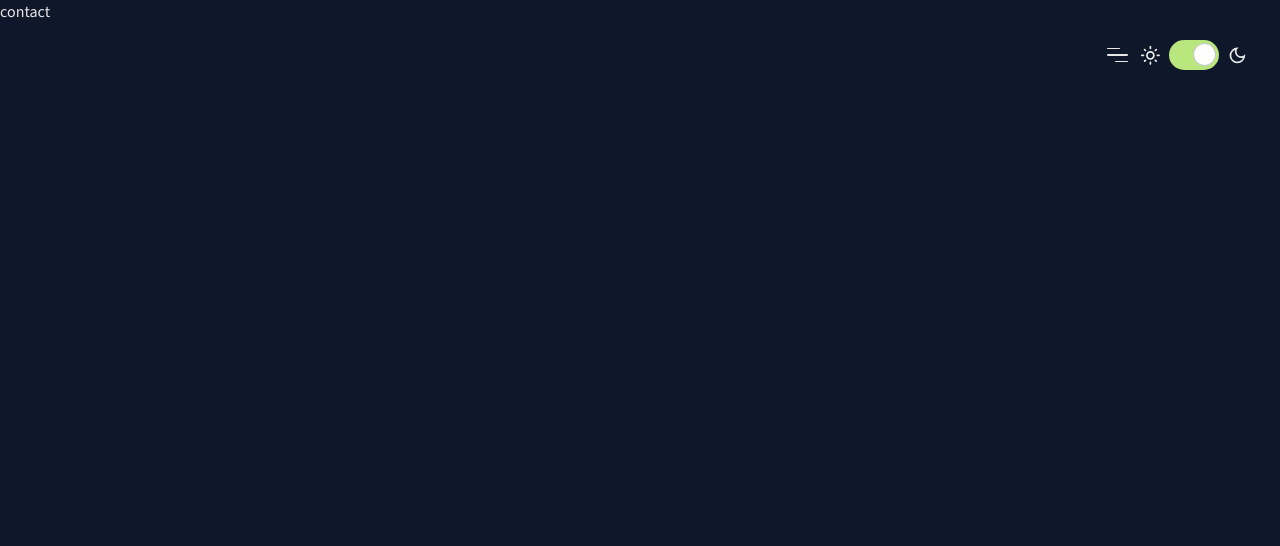
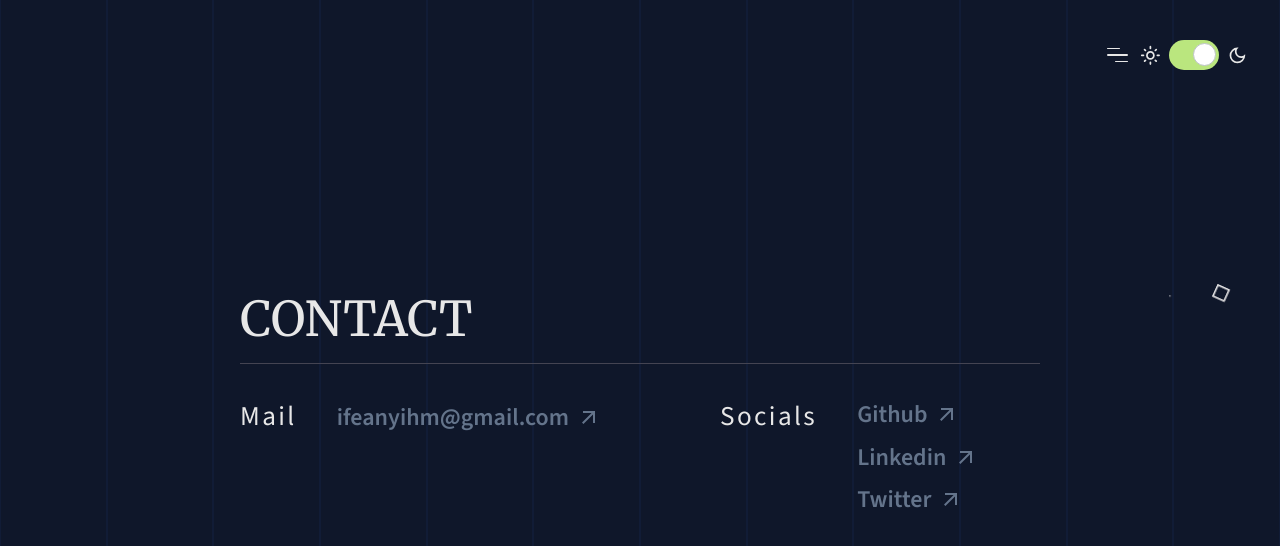
Before and after one commit to ifeanyiHM/ifeanyiiheme, a Next.js app: page /contact in a window 1280 px wide. Shown: the top 546 px of the page. Built offline with nearby package versions, Linux system fonts and the light colour scheme.

Commit message:
my portfolio

```diff
--- /dev/null
+++ b/app/Components/AnimatedBackgroundBox.tsx
@@ -0,0 +1,13 @@
+function AnimatedBackgroundBox() {
+  return (
+    <>
+      {Array(6)
+        .fill(null)
+        .map((_, index) => (
+          <div key={index} className="box w-[0.625rem] h-[0.625rem]"></div>
+        ))}
+    </>
+  );
+}
+
+export default AnimatedBackgroundBox;
--- a/app/Components/MenuPage.tsx
+++ b/app/Components/MenuPage.tsx
@@ -6,6 +6,7 @@ import { usePathname } from "next/navigation";
 import usePortfolio from "../_context/usePortfolio";
 import { socialLinks, socials } from "../Data/PortfolioProps";
 import CrossGridBackground from "./CrossGridBackground";
+import AnimatedBackgroundBox from "./AnimatedBackgroundBox";
 
 function MenuPage() {
   const { lightMode, isMenuOpen, setIsMenuOpen } = usePortfolio();
@@ -62,7 +63,7 @@ function MenuPage() {
             <div className="hidden lg:block lg:mr-auto">
               <h1
                 className={`${
-                  lightMode ? "text-[#bae67e]" : "text-[#fff]"
+                  lightMode ? "text-[#007bff]" : "text-[#fff]"
                 } text-[0.8rem] uppercase`}
               >
                 socials
@@ -72,7 +73,7 @@ function MenuPage() {
                   <li
                     key={index}
                     className={`
-                    ${lightMode ? "hover:text-[#bae67e]" : "hover:text-[#fff]"}
+                    ${lightMode ? "hover:text-[#007bff]" : "hover:text-[#fff]"}
                     transform transition-transform duration-300 ease-in-out
                     ${isMenuOpen ? `${link.delay} scale-y-[1]` : "scale-y-0"}
                   `}
@@ -97,11 +98,11 @@ function MenuPage() {
                   ${
                     isActive
                       ? lightMode
-                        ? "text-[#bae67e]"
+                        ? "text-[#007bff]"
                         : "text-[#fff]"
                       : "text-[#64748b]"
                   }
-                  ${lightMode ? "hover:text-[#bae67e]" : "hover:text-[#fff]"}
+                  ${lightMode ? "hover:text-[#007bff]" : "hover:text-[#fff]"}
                   group flex gap-[0.5rem] items-center
                   transition-[transform] duration-300 ease-in-out lg:mr-auto
                   ${isMenuOpen ? `${link.delay} scale-y-[1]` : "scale-y-0"}
@@ -111,12 +112,12 @@ function MenuPage() {
                     className={`
                     ${
                       isActive
-                        ? `w-[4rem] ${lightMode ? "bg-[#bae67e]" : "bg-[#fff]"}`
+                        ? `w-[4rem] ${lightMode ? "bg-[#007bff]" : "bg-[#fff]"}`
                         : "bg-[#64748b] w-[2.5rem]"
                     }
                     ${
                       lightMode
-                        ? "group-hover:bg-[#bae67e]"
+                        ? "group-hover:bg-[#007bff]"
                         : "group-hover:bg-[#fff]"
                     }
 
@@ -137,7 +138,7 @@ function MenuPage() {
             <li
               key={index}
               className={`${
-                lightMode ? "hover:text-[#bae67e]" : "hover:text-[#fff]"
+                lightMode ? "hover:text-[#007bff]" : "hover:text-[#fff]"
               }  hover:scale-[1.2] transition-all duration-300 ease-in-out`}
             >
               <Link href={link.href} target={link.target}>
@@ -147,11 +148,7 @@ function MenuPage() {
           ))}
         </ul>
 
-        {Array(6)
-          .fill(null)
-          .map((_, index) => (
-            <div key={index} className="box w-[0.625rem] h-[0.625rem]"></div>
-          ))}
+        <AnimatedBackgroundBox />
       </div>
     </div>
   );
--- /dev/null
+++ b/app/Components/SocialLink.tsx
@@ -0,0 +1,37 @@
+import Link from "next/link";
+import { MdArrowOutward } from "react-icons/md";
+import usePortfolio from "../_context/usePortfolio";
+
+interface AboutProps {
+  href: string;
+  title: string;
+  classProp?: string;
+}
+
+function SocialLink({ href, title, classProp }: AboutProps) {
+  const { lightMode } = usePortfolio();
+
+  return (
+    <div
+      className={`${
+        lightMode
+          ? "hover:text-[#007bff] text-[#444452]"
+          : "hover:text-[#fff] text-[#64748b]"
+      } group inline-flex gap-[0.5rem] items-center transition-all duration-200 ease-in-out mr-0`}
+    >
+      <Link
+        className={`${classProp} block font-semibold `}
+        href={href}
+        target="_blank"
+        rel="noopener noreferrer"
+      >
+        {title}
+      </Link>
+      <span className="group-hover:translate-x-[0.2rem] group-hover:-translate-y-[0.2rem] transition-all duration-300 ease-in-out">
+        <MdArrowOutward />
+      </span>
+    </div>
+  );
+}
+
+export default SocialLink;
--- a/app/Styles/globals.css
+++ b/app/Styles/globals.css
@@ -22,7 +22,7 @@ body {
   color: #444452;
 }
 .lightMode .box {
-  border: 1px solid #bae67e;
+  border: 1px solid #007bff;
 }
 .lightMode .btn::before, .lightMode .btn::after {
   width: 15px;
@@ -180,15 +180,17 @@ body {
   width: 100%;
 }
 
-/* scrolling styles */
+/* project scrolling styles */
 .animate {
   opacity: 0;
   filter: blur(5px);
-  transition: 0.5s;
+  transform: translateY(10px);
+  transition: opacity 0.5s ease-out, transform 0.7s ease-out;
 }
 
-.show-animate .animate {
+.show-animate {
   opacity: 1;
+  transform: translateY(0);
   filter: blur(0px);
 }
 
--- a/app/about/page.tsx
+++ b/app/about/page.tsx
@@ -3,11 +3,11 @@ import Image from "next/image";
 
 import { socialLinks } from "../Data/PortfolioProps";
 import usePortfolio from "../_context/usePortfolio";
-import { MdArrowOutward } from "react-icons/md";
 
 import Link from "next/link";
 import { merriweather } from "../fonts/fonts";
 import CrossGridBackground from "../Components/CrossGridBackground";
+import SocialLink from "../Components/SocialLink";
 
 function AboutPage() {
   const { lightMode, isMenuOpen } = usePortfolio();
@@ -28,7 +28,7 @@ function AboutPage() {
           <div className="md:max-w-[78%] md:mx-auto">
             <div className="flex items-center justify-between">
               <h1
-                className={`${merriweather.className} text-[2rem]  md:text-[3rem] uppercase font-semibold`}
+                className={`${merriweather.className} text-[2rem]  md:text-[3rem] uppercase`}
               >
                 About
               </h1>
@@ -37,7 +37,7 @@ function AboutPage() {
                   <li
                     key={index}
                     className={`${
-                      lightMode ? "hover:text-[#bae67e]" : "hover:text-[#fff]"
+                      lightMode ? "hover:text-[#007bff]" : "hover:text-[#fff]"
                     }  hover:scale-[1.3] transition-all duration-300 ease-in-out`}
                   >
                     <Link href={link.href} target={link.target}>
@@ -47,8 +47,12 @@ function AboutPage() {
                 ))}
               </ul>
             </div>
-            <hr className="mb-[1rem] lg:mb-[1.5rem] border-[#444452]" />
-            <p className="lg:w-[75%] lg:text-[1.4rem]">
+            <hr
+              className={`${
+                lightMode ? "border-[#d1cece]" : "border-[#444452]"
+              } mb-[1rem] lg:mb-[1.5rem] `}
+            />
+            <p className="lg:w-[75%] lg:text-[1.4rem] mb-[0.5rem]">
               Hey, my name is Charles Bruyerre and I use Sharlee as my nickname
               across social medias. I’m a graphic designer, UX/UI designer &amp;
               front-end web developer from France. I’m also passionate about pop
@@ -56,23 +60,11 @@ function AboutPage() {
               I’m always curious to learn more when it comes to new technologies
               and creative coding.
             </p>
-            <div
-              className={`${
-                lightMode ? "hover:text-[#bae67e]" : "hover:text-[#fff]"
-              } group inline-flex gap-[0.5rem] items-center pt-[0.5rem] text-[#64748b] transition-all duration-200 ease-in-out mr-0`}
-            >
-              <Link
-                className="block font-semibold md:text-[1.1rem]"
-                href="/ifeanyi_iheme_resume.pdf"
-                target="_blank"
-                rel="noopener noreferrer"
-              >
-                View Full Resume
-              </Link>
-              <span className="group-hover:translate-x-[0.2rem] group-hover:-translate-y-[0.2rem] transition-all duration-300 ease-in-out">
-                <MdArrowOutward />
-              </span>
-            </div>
+            <SocialLink
+              href="/ifeanyi_iheme_resume.pdf"
+              title="View Full Resume"
+              classProp="md:text-[1.1rem]"
+            />
           </div>
         </div>
       </div>
--- a/app/contact/page.tsx
+++ b/app/contact/page.tsx
@@ -1,5 +1,68 @@
-function page() {
-  return <div>contact</div>;
+"use client";
+import { merriweather } from "../fonts/fonts";
+import SocialLink from "../Components/SocialLink";
+import usePortfolio from "../_context/usePortfolio";
+import GridBackground from "../Components/GridBackground";
+import AnimatedBackgroundBox from "../Components/AnimatedBackgroundBox";
+
+function Page() {
+  const { lightMode } = usePortfolio();
+
+  return (
+    <>
+      <GridBackground />
+      <div className="flex flex-col justify-center w-full h-screen px-[1.5rem] md:px-[3rem] lg:0 lg:w-[90%] xl:w-[70%] mx-auto">
+        <h1
+          className={`${merriweather.className} text-[2rem] md:text-[3rem] uppercase`}
+        >
+          Contact
+        </h1>
+        <hr
+          className={`${
+            lightMode ? "border-[rgb(209,206,206)]" : "border-[#444452]"
+          } mt-[0.5rem] mb-[1.5rem] lg:mb-[2rem]`}
+        />
+        <div className="flex flex-col lg:flex-row lg:items-baseline lg:justify-between xl:justify-normal lg:w-[95%] xl:w-full gap-[1.5rem] lg:gap-0">
+          <div className="flex items-center xl:w-[60%] lg:gap-[2.5rem]">
+            <h2
+              className={`${
+                lightMode ? "font-[400]" : "font-[300]"
+              } w-[40%] md:w-[50%] lg:w-auto text-[1.3rem] md:text-[1.7rem] tracking-[0.15rem]`}
+            >
+              Mail
+            </h2>
+            <div className="w-[60%] md:w-[50%] lg:w-auto md:text-[1.5rem]">
+              <SocialLink
+                href="mailto:ifeanyihm@gmail.com"
+                title="ifeanyihm@gmail.com"
+              />
+            </div>
+          </div>
+          <div className="flex xl:w-[40%] lg:gap-[2.5rem]">
+            <h2
+              className={`${
+                lightMode ? "font-[400]" : "font-[300]"
+              } w-[40%] md:w-[50%] lg:w-auto text-[1.3rem] md:text-[1.7rem] tracking-[0.15rem]`}
+            >
+              Socials
+            </h2>
+            <ul className="w-[60%] md:w-[50%] lg:w-auto flex flex-col gap-[0.4rem] md:text-[1.5rem]">
+              <li>
+                <SocialLink href="#" title="Github" />
+              </li>
+              <li>
+                <SocialLink href="#" title="Linkedin" />
+              </li>
+              <li>
+                <SocialLink href="#" title="Twitter" />
+              </li>
+            </ul>
+          </div>
+        </div>
+        <AnimatedBackgroundBox />
+      </div>
+    </>
+  );
 }
 
-export default page;
+export default Page;
--- a/app/layout.tsx
+++ b/app/layout.tsx
@@ -1,5 +1,5 @@
 import type { Metadata } from "next";
-import "./Styles/globals.css";
+import "./styles/globals.css";
 import { PortfolioProvider } from "./_context/PortfolioContext";
 import Navigation from "./Components/Navigation";
 import MenuPage from "./Components/MenuPage";
```
Also changed, not shown: app/Styles/globals.scss (+6 -5 lines), app/projects/page.tsx (+54 -5 lines), 1 other file (tests, documents, lock files or other folders).
